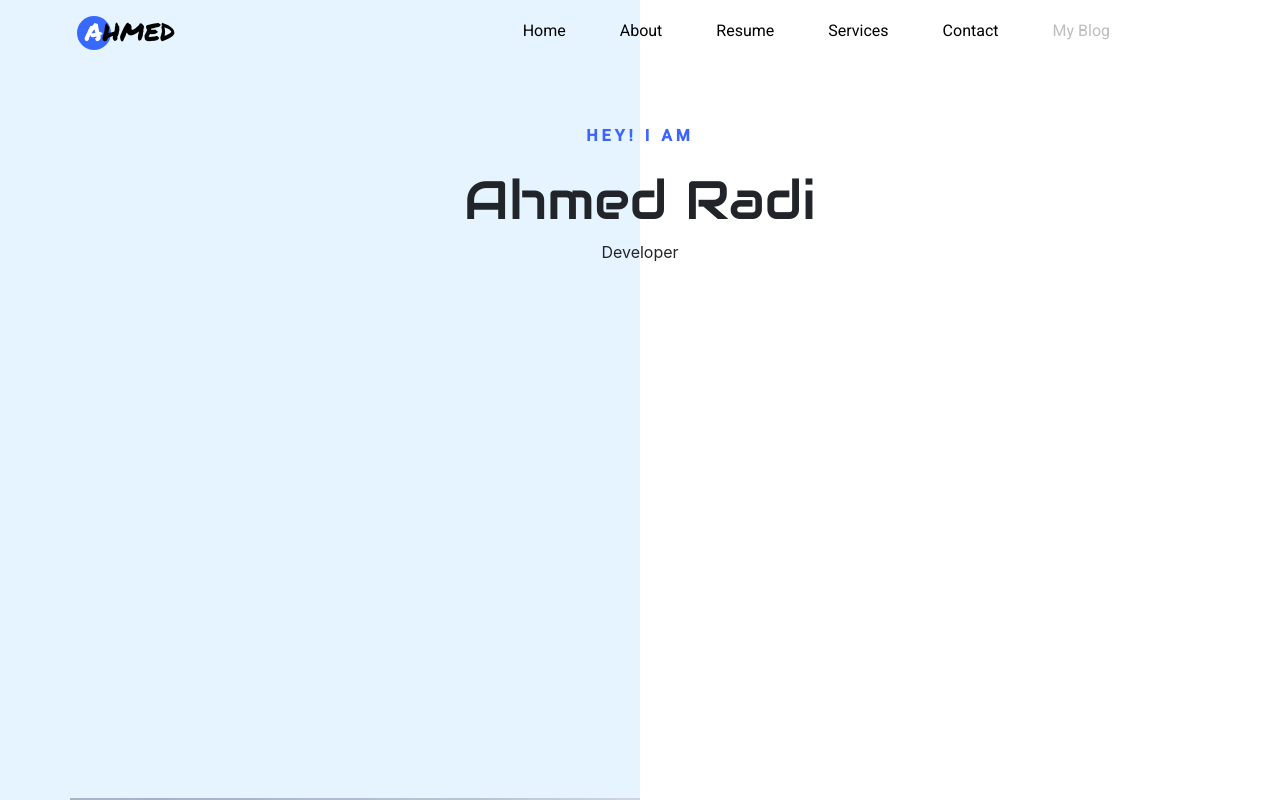
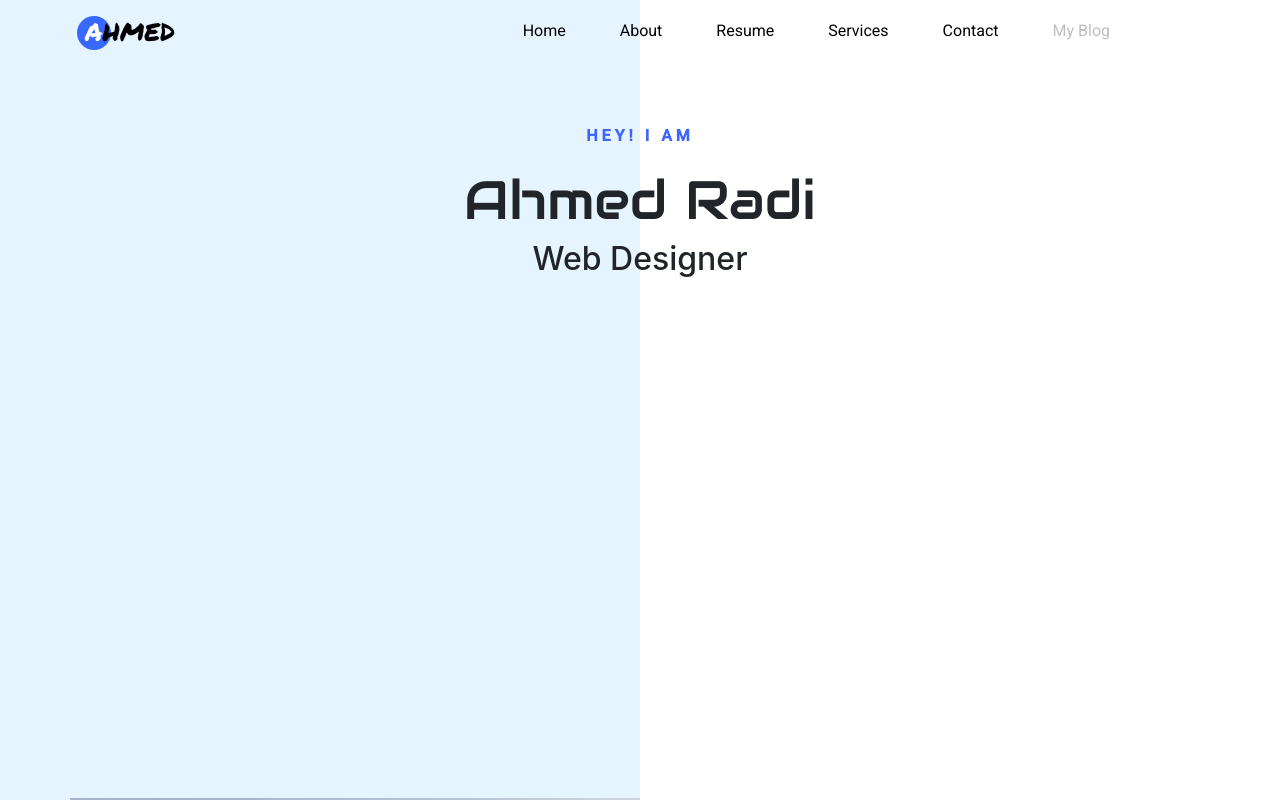
Before and after one commit to Ahmed-Radi/Resume, a plain HTML site: page index.html in a window 1280 px wide. Shown: the top 800 px of the page. Drawn offline with Linux system fonts and the light colour scheme.

Commit message:
upload edits

```diff
--- a/index.html
+++ b/index.html
@@ -56,7 +56,7 @@
                     <div class="col text-center info-r">
                         <p class="p-info">hey! i am </p>
                         <h1 class="header-name">Ahmed Radi</h1>
-                        <p>Developer</p>
+                        <h2><span class="txt-rotate" data-period="2000" data-rotate="[ &quot;Web Designer.&quot;, &quot;Developer.&quot;, &quot;Photographer.&quot;, &quot;Marketer.&quot;, &quot;Blogger&quot; ]"><span class="wrap">Web Designer</span></span></h2>
                     </div>
                 </div>
             </div>
```
